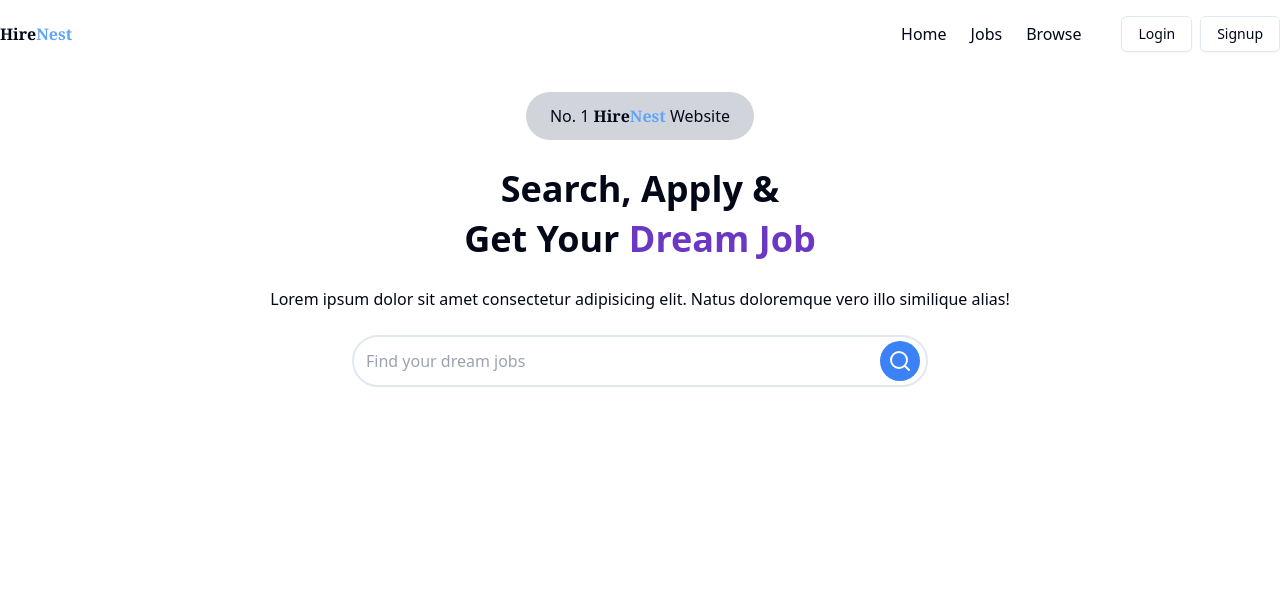
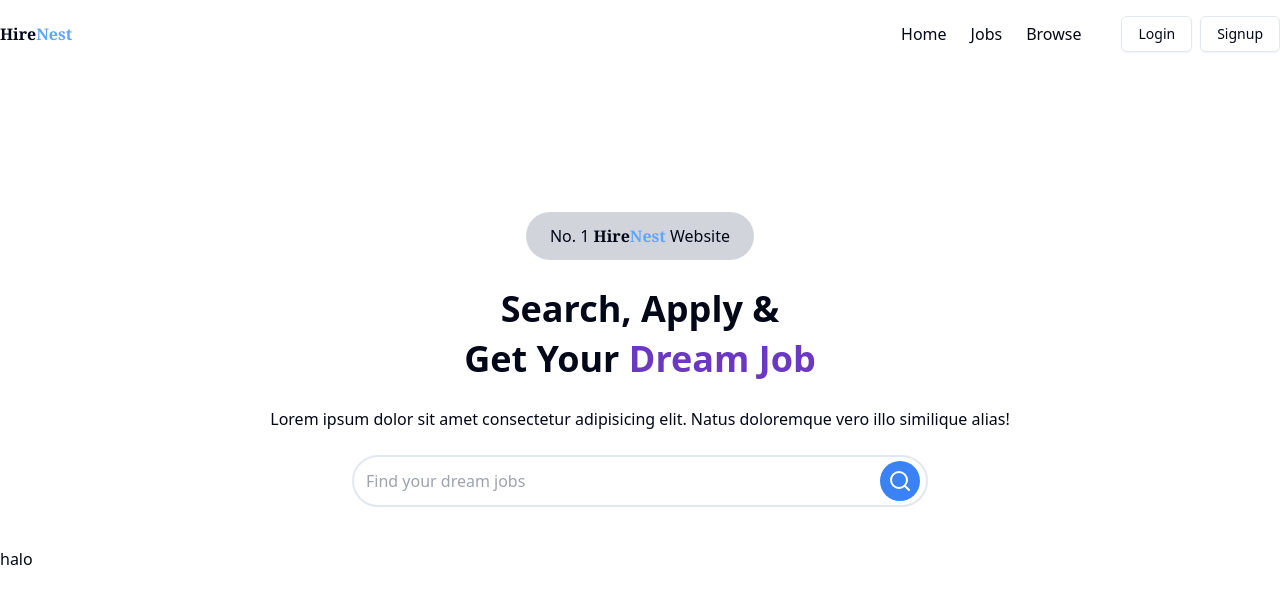
Before and after one commit to sidhantrajput1/HireNest, a React (Vite) app in the folder frontend/: page / in a window 1280 px wide. Shown: the top 604 px of the page. Built offline with nearby package versions, Linux system fonts and the light colour scheme.

Commit message:
CategoryCarousel

```diff
--- /dev/null
+++ b/frontend/src/components/CategoryCarousel.jsx
@@ -0,0 +1,9 @@
+function CategoryCarousel() {
+    return (
+        <div className="max-w-screen-xl mx-auto mt-10">
+            <h3>halo</h3>
+        </div>
+    )
+}
+
+export default CategoryCarousel
--- a/frontend/src/components/HeroSection.jsx
+++ b/frontend/src/components/HeroSection.jsx
@@ -2,7 +2,7 @@ import { Search } from "lucide-react";
 
 function HeroSection() {
   return (
-    <div className="max-w-screen-xl mx-auto mt-10">
+    <div className="max-w-screen-xl mx-auto mt-40">
       <div className="text-center flex flex-col justify-center items-center gap-6 my-10">
         <span className="mx-auto px-6 py-3 rounded-full bg-gray-300 font-medium">
           No. 1 <span className="font-semibold font-serif">Hire</span>
--- a/frontend/src/components/Home.jsx
+++ b/frontend/src/components/Home.jsx
@@ -1,3 +1,4 @@
+import CategoryCarousel from "./CategoryCarousel"
 import HeroSection from "./HeroSection"
 import { NavBar } from "./shared/NavBar"
 
@@ -6,7 +7,7 @@ function Home() {
         <div>
             <NavBar/>
             <HeroSection />
-            {/* <CategoryCarousel /> */}
+            <CategoryCarousel />
             {/* <LatestJobs /> */}
             {/* <Footer /> */}
         </div>
```
